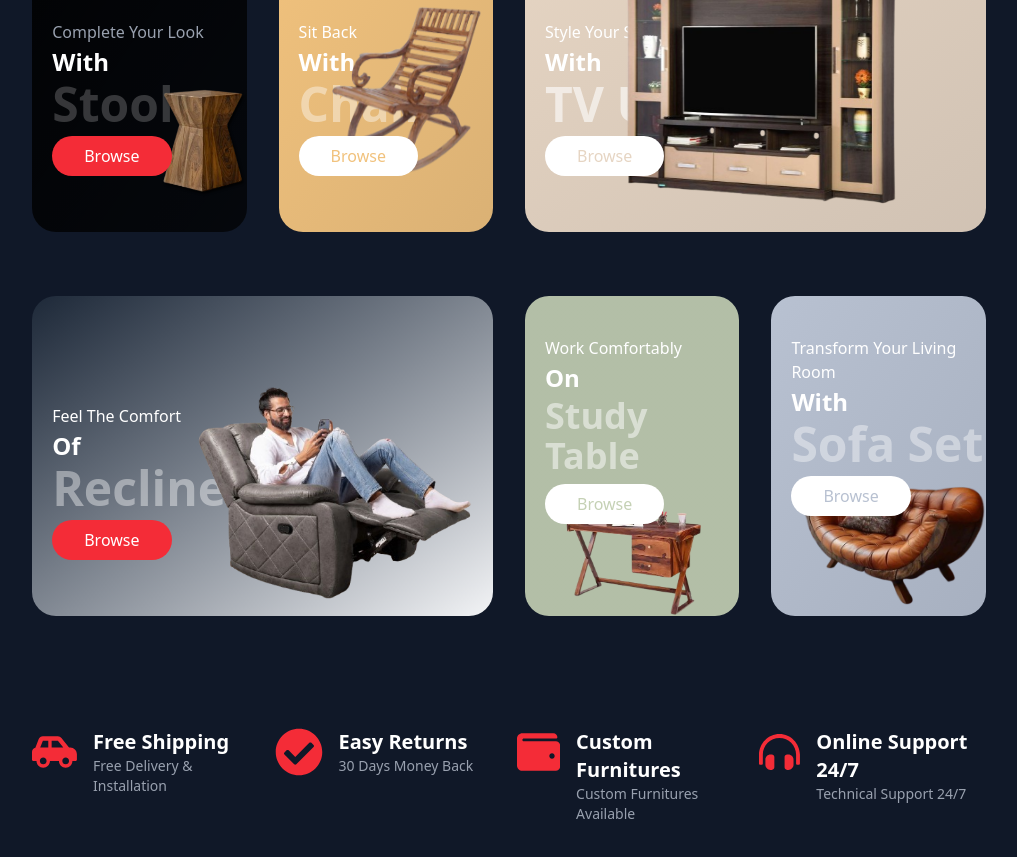
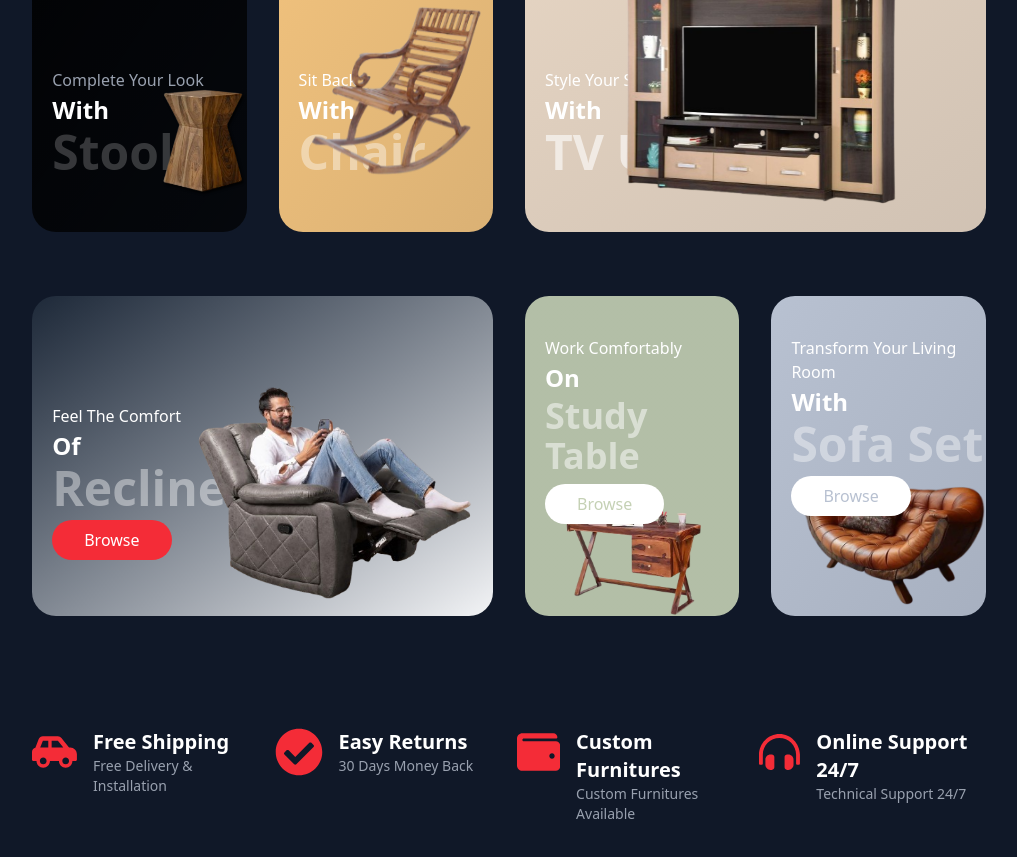
Before and after one commit to Kavya-Jain-coder/Furniture-website, a React (Vite) app: page / in a window 1280 px wide. Shown: the part 1000-1857 px from the top of the page, without its empty margins (131-1148 px from the left). Built offline with nearby package versions, Linux system fonts and the light colour scheme; no server answers.

Commit message:
Category.jsx

```diff
--- a/src/components/Category/Category.jsx
+++ b/src/components/Category/Category.jsx
@@ -17,13 +17,7 @@ const Category = () => {
                 <p className="text-4xl xl:text-5xl font-bold opacity-20 mb-2">
                   Stool
                 </p>
-                <a href="/chairs">
-                  <Button
-                    text="Browse"
-                    bgColor="bg-[#f42c37]"
-                    textColor="text-white"
-                  />
-                </a>
+
               </div>
             </div>
             <img
@@ -41,13 +35,7 @@ const Category = () => {
                 <p className="text-4xl xl:text-5xl font-bold opacity-40 mb-2">
                   Chair
                 </p>
-                <a href="/chairs">
-                  <Button
-                    text="Browse"
-                    bgColor="bg-white"
-                    textColor="text-[#f1c27d]"
-                  />
-                </a>
+
               </div>
             </div>
             <img
@@ -66,13 +54,7 @@ const Category = () => {
                 <p className="text-4xl xl:text-5xl font-bold opacity-60 mb-2">
                   TV Unit
                 </p>
-                <a href="/TvUnit">
-                  <Button
-                    text="Browse"
-                    bgColor="bg-white"
-                    textColor="text-[#e6d5c3]"
-                  />
-                </a>
+
               </div>
             </div>
             <img
```
